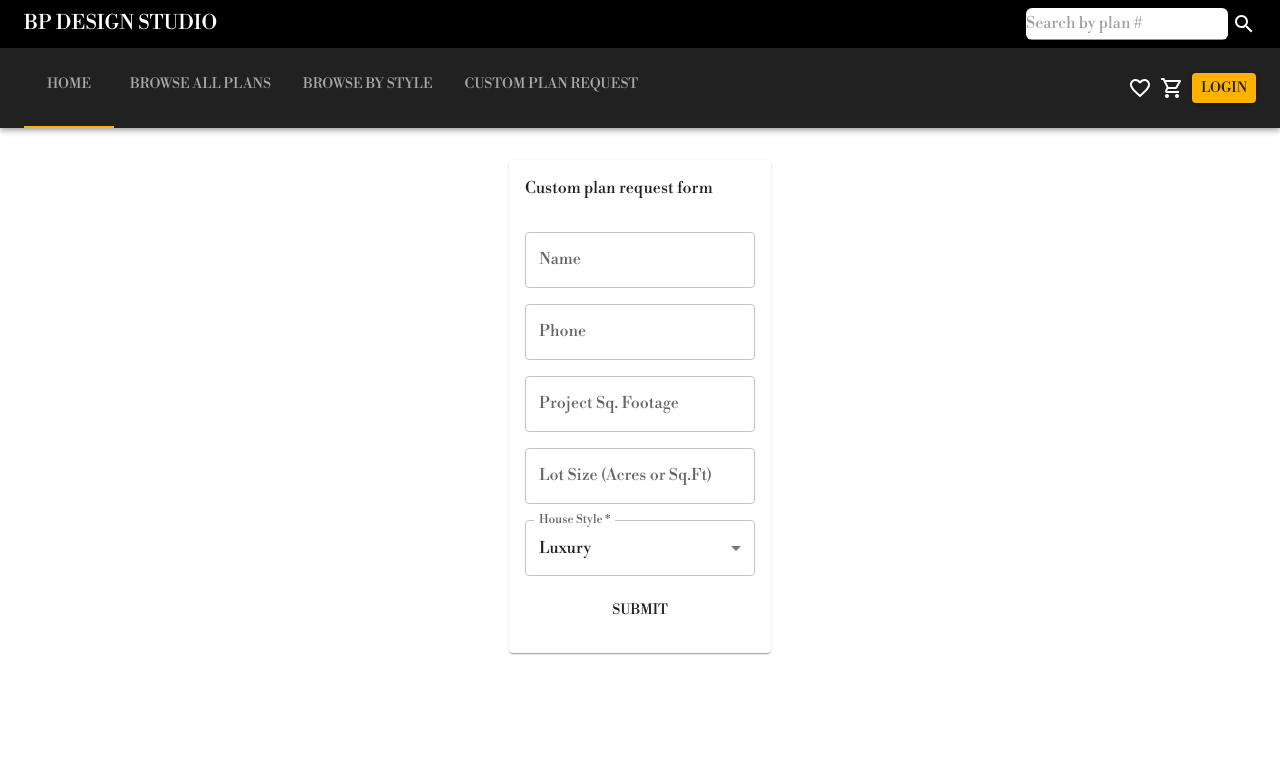
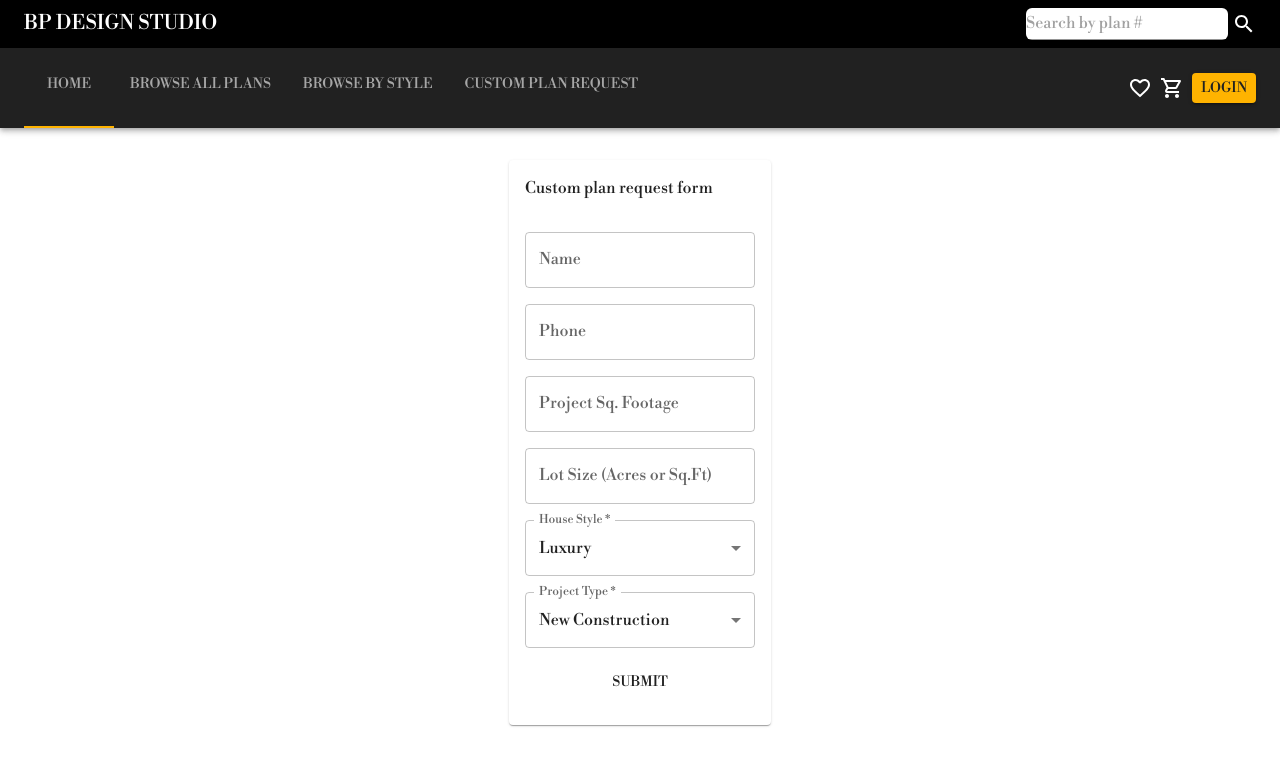
Before and after one commit to melxincognito/bp-design-next, a Next.js app: page /customplanrequest in a window 1280 px wide. Shown: the top 766 px of the page. Built offline with nearby package versions, Linux system fonts and the light colour scheme.

Commit message:
added project type

```diff
--- a/components/forms/CustomPlanRequestForm.js
+++ b/components/forms/CustomPlanRequestForm.js
@@ -37,12 +37,32 @@ const houseStyleOptions = [
   { value: "Other", label: "Other" },
 ];
 
+const projectTypeOptions = [
+  {
+    value: "New Construction",
+    label: "New Construction",
+  },
+  {
+    value: "Full Renovation",
+    label: "Full Renovation",
+  },
+  {
+    value: "Remodel",
+    label: "Remodel",
+  },
+  {
+    value: "Home Addition",
+    label: "Home Addition",
+  },
+];
+
 export default function CustomPlanRequestForm() {
   const [requestorName, setRequestorName] = useState("");
   const [requestorPhone, setRequestorPhone] = useState("");
   const [sqFootage, setSqFootage] = useState("");
   const [lotSize, setLotSize] = useState("");
   const [style, setStyle] = useState("Luxury");
+  const [projectType, setProjectType] = useState("New Construction");
 
   const planRequestInputs = [
     {
@@ -70,6 +90,7 @@ export default function CustomPlanRequestForm() {
     console.log(sqFootage + " sqft");
     console.log(lotSize);
     console.log(style);
+    console.log(projectType);
   };
 
   return (
@@ -91,9 +112,8 @@ export default function CustomPlanRequestForm() {
                 />
               </>
             ))}
-
+            <div className="houseStyleInput">
               <TextField
-              id="serviceInquirySelection"
                 fullWidth
                 select
                 label="House Style"
@@ -101,7 +121,6 @@ export default function CustomPlanRequestForm() {
                 onChange={(e) => {
                   setStyle(e.target.value);
                 }}
-              name="service"
                 required
               >
                 {houseStyleOptions.map((option, index) => (
@@ -110,6 +129,26 @@ export default function CustomPlanRequestForm() {
                   </MenuItem>
                 ))}
               </TextField>
+            </div>
+
+            <div className="projectTypeInput">
+              <TextField
+                fullWidth
+                select
+                label="Project Type"
+                value={projectType}
+                onChange={(e) => {
+                  setProjectType(e.target.value);
+                }}
+                required
+              >
+                {projectTypeOptions.map((option, index) => (
+                  <MenuItem key={index} value={option.value}>
+                    {option.label}
+                  </MenuItem>
+                ))}
+              </TextField>
+            </div>
 
             <Button type="submit">Submit</Button>
           </form>
```
Lines whose indentation alone changed are shown as unchanged.
